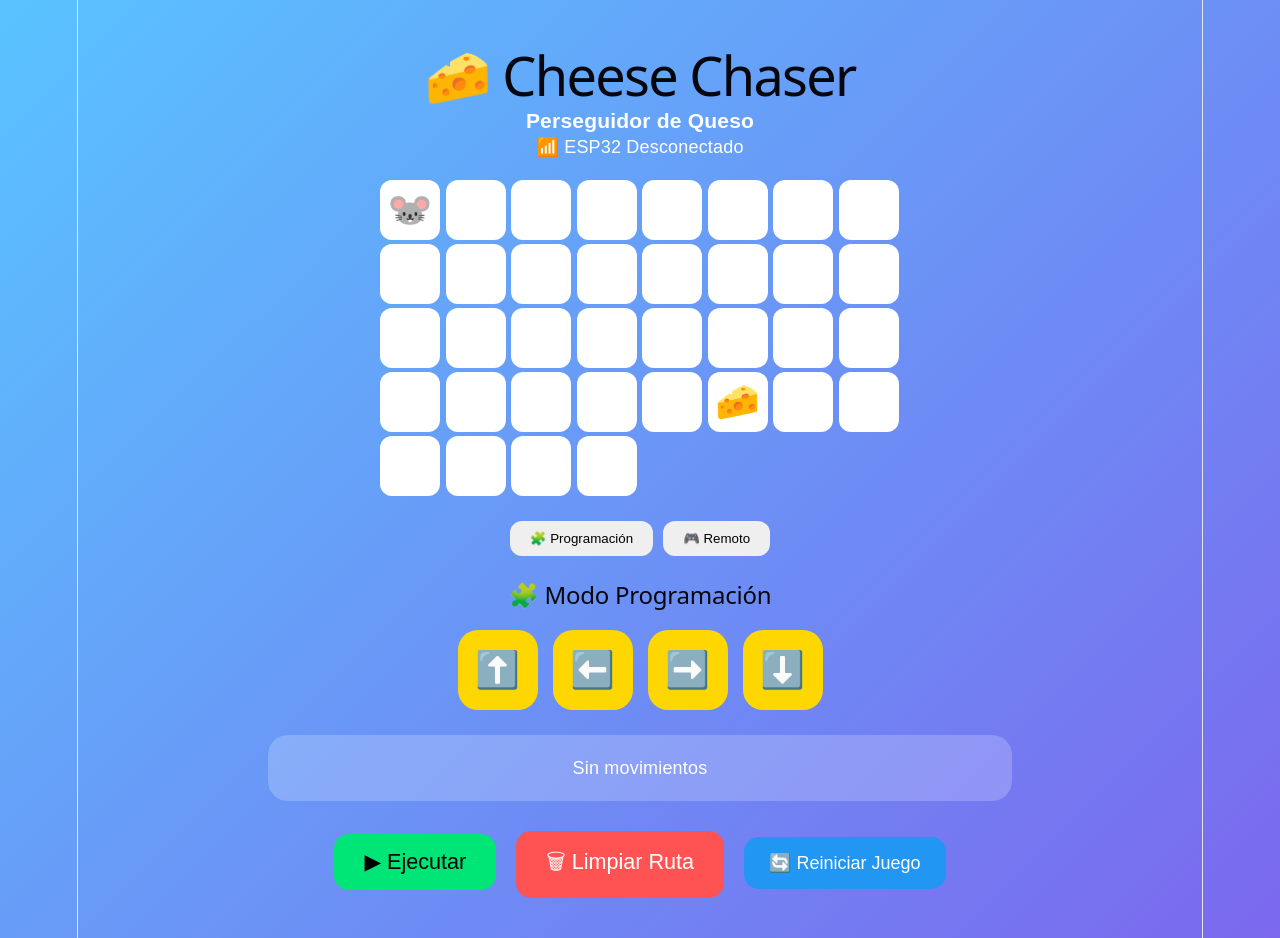
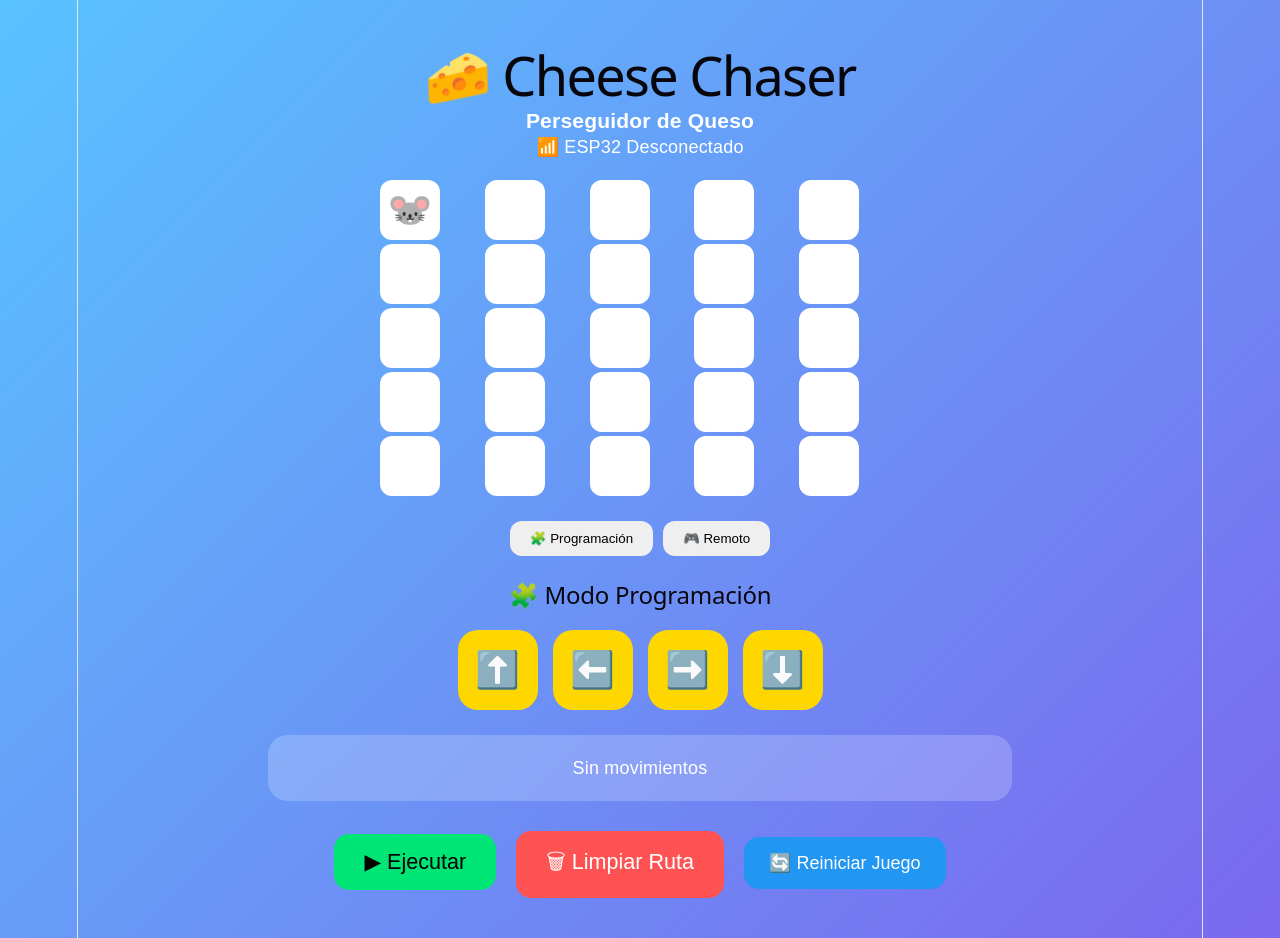
Before and after one commit to jpmax-c/mousebot-ui, a React (Vite) app: page / in a window 1280 px wide. Built offline with nearby package versions, Linux system fonts and the light colour scheme.

Commit message:
Agregado movimiento del ratón

```diff
--- a/src/App.css
+++ b/src/App.css
@@ -190,6 +190,8 @@ h2 {
     transform: translateY(-10px);
   }
 }
+
+
 .maze-grid {
   width: 520px;
   margin: 20px auto;
@@ -197,7 +199,7 @@ h2 {
   display: grid;
 
   grid-template-columns:
-    repeat(8, 1fr);
+    repeat(5, 1fr);/* ----------------------cambiar columa */
 
   gap: 4px;
 }
--- a/src/App.jsx
+++ b/src/App.jsx
@@ -1,7 +1,7 @@
 import { useState } from "react";
 import "./App.css";
 
-const SIZE = 6;
+const SIZE = 5;
 
 export default function App() {
   const [mode, setMode] = useState("program");
```
